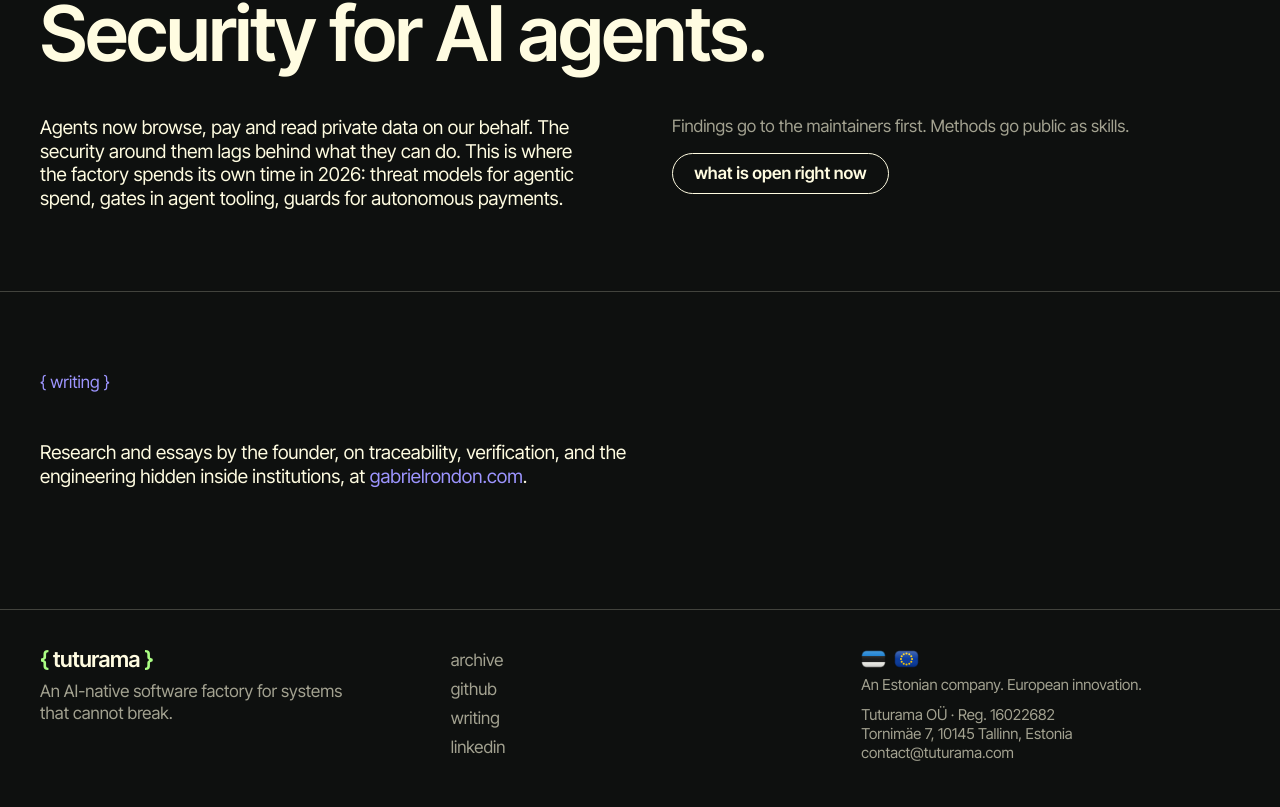
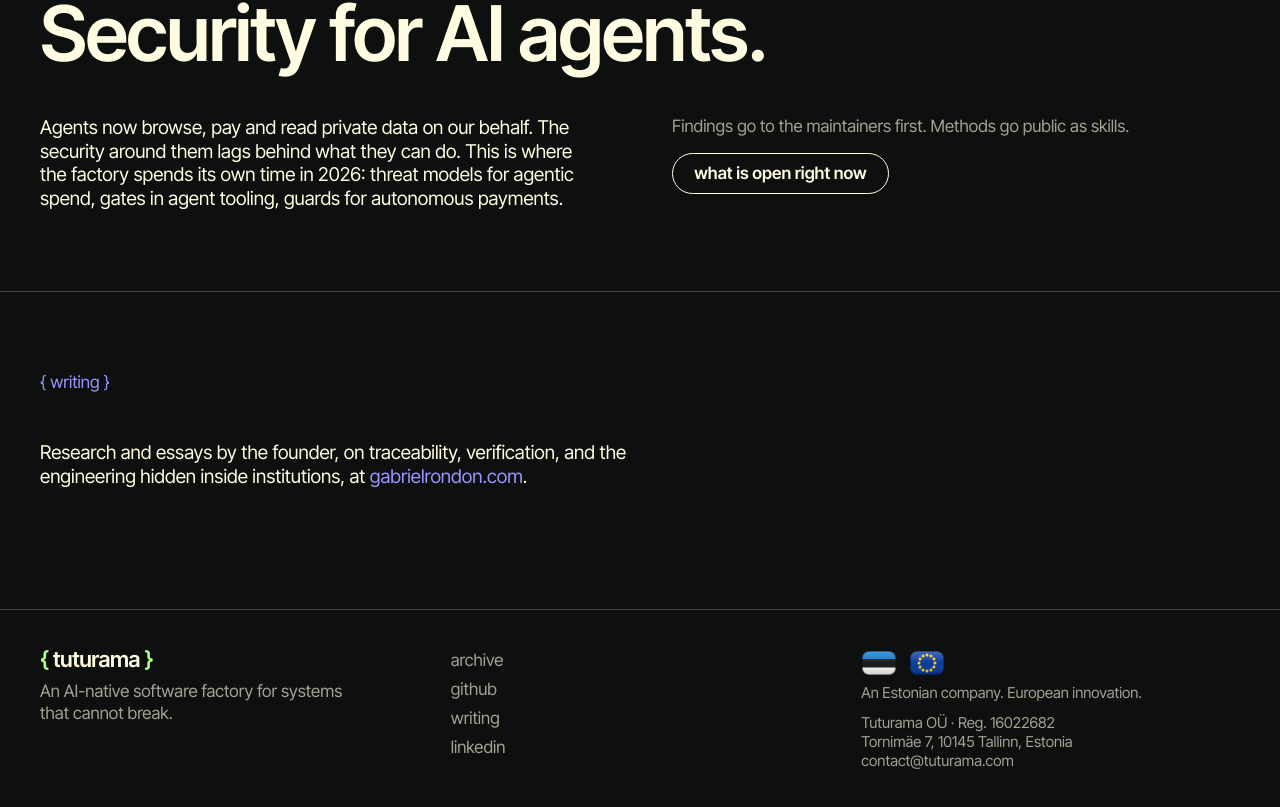
Before and after one commit to gabrielrondon/tuturama, a Next.js app: page / in a window 1280 px wide. Shown: the part 4941-5748 px from the top of the page. Built offline with nearby package versions, Linux system fonts and the light colour scheme.

Commit message:
Footer: larger flags

```diff
--- a/components/ui.tsx
+++ b/components/ui.tsx
@@ -156,9 +156,9 @@ export function Footer({ lang }: { lang: Lang }) {
         </div>
         <div className="text-[15px] text-cream-dim">
           <div className="mb-3">
-            <p className="flex items-center gap-2">
-              <FlagEE className="h-[18px] w-[25px]" />
-              <FlagEU className="h-[18px] w-[25px]" />
+            <p className="flex items-center gap-3">
+              <FlagEE className="h-[26px] w-[36px]" />
+              <FlagEU className="h-[26px] w-[36px]" />
             </p>
             <p className="mt-2">{t.footer.estonian}</p>
           </div>
```
